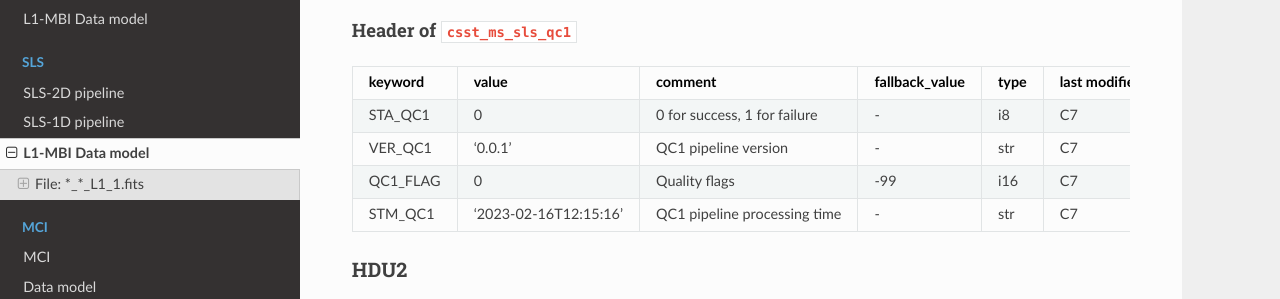
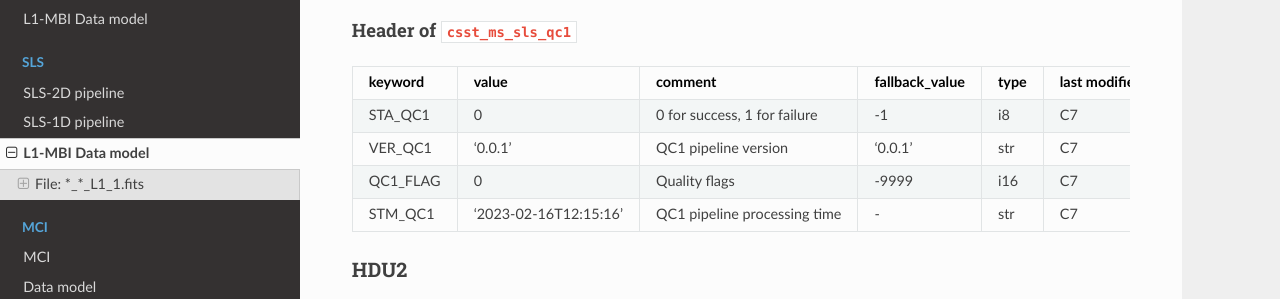
Before and after one commit to hypergravity/csst-doc-msc, a Sphinx documentation site: the page built from docs/source/sls/data_model.md, in a window 1280 px wide and 900 px high, scrolled down 2956 px. Shown: the part 152-451 px from the top of the window. Built offline with Sphinx 7.4.7 and the Read the Docs theme 2.0.0, drawn with Linux system fonts in a browser that asks for light colours.

Commit message:
Update data_model.md

```diff
--- a/docs/source/sls/data_model.md
+++ b/docs/source/sls/data_model.md
@@ -113,9 +113,9 @@
 #### Header of `csst_ms_sls_qc1`
 | keyword        | value                    | comment                      | fallback_value | type  | last modified |
 |----------------|:-------------------------|------------------------------|----------------|-------|---------------|
-| STA_QC1        | 0                        | 0 for success, 1 for failure | -              | i8    | C7            |
-| VER_QC1        | '0.0.1'                  | QC1 pipeline version         | -              | str   | C7            |
-| QC1_FLAG       | 0                        | Quality flags                | -99            | i16   | C7            |
+| STA_QC1        | 0                        | 0 for success, 1 for failure | -1             | i8    | C7            |
+| VER_QC1        | '0.0.1'                  | QC1 pipeline version         | '0.0.1'        | str   | C7            |
+| QC1_FLAG       | 0                        | Quality flags                | -9999          | i16   | C7            |
 | STM_QC1        | '2023-02-16T12:15:16'    | QC1 pipeline processing time | -              | str   | C7            |
 
 ### HDU2
```
